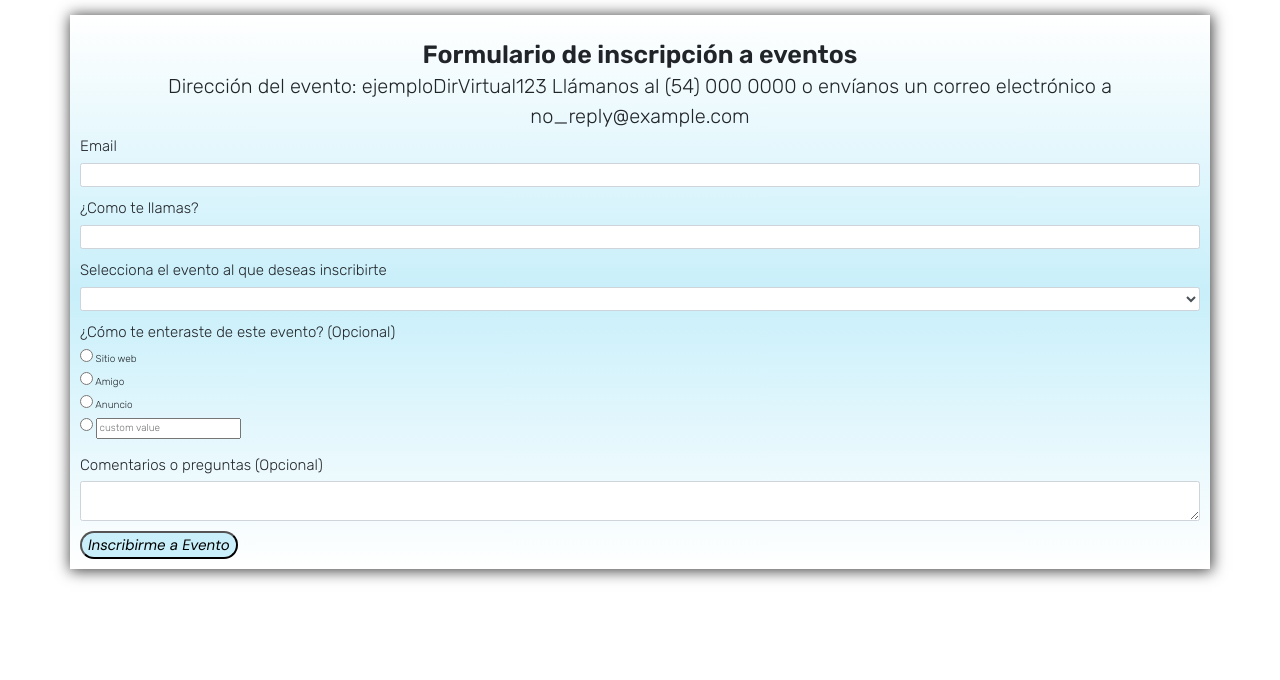
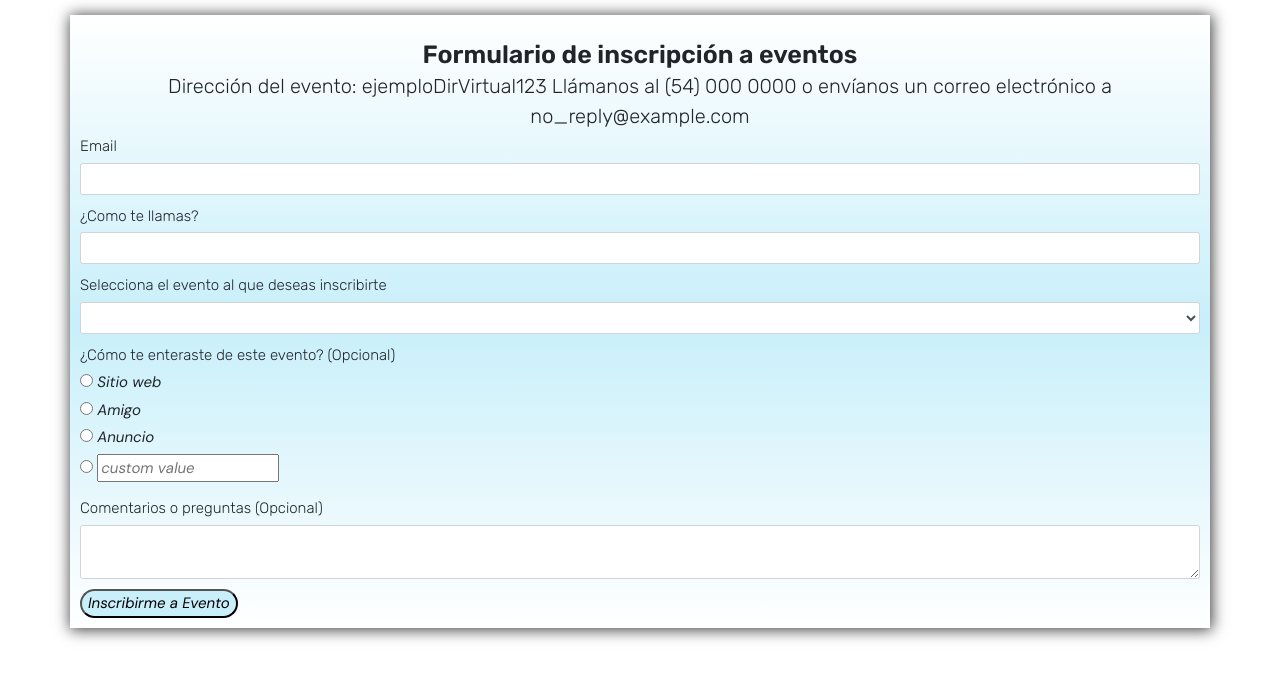
Before and after one commit to JLCareglio/prevencionenadicciones-unsl, a plain HTML site: page inscripciones.html in a window 1280 px wide. Drawn offline with nearby package versions, Linux system fonts and the light colour scheme; some packages are replaced by stand-ins of ours; no server answers; a script that the page names is missing.

Commit message:
cambios en letras

```diff
--- a/inscripciones.html
+++ b/inscripciones.html
@@ -34,7 +34,7 @@
       <fieldset>
         <legend for="">Email</legend>
         <div class="form-group">
-          <input id="emailAddress" type="email" name="emailAddress" class="form-control" required>
+          <input id="emailAddress" type="email" name="emailAddress" class="form-control otraletra" required>
         </div>
       </fieldset>
 
@@ -43,7 +43,7 @@
       <fieldset>
         <legend for="1939986332">¿Como te llamas?</legend>
         <div class="form-group">
-          <input id="7835639" type="text" name="entry.7835639" class="form-control" required>
+          <input id="7835639" type="text" name="entry.7835639" class="form-control otraletra" required>
         </div>
       </fieldset>
 
@@ -52,7 +52,7 @@
       <fieldset>
         <legend for="831586866">Selecciona el evento al que deseas inscribirte</legend>
         <div class="form-group">
-          <select id="831586866" name="entry.1134359719" class="form-control">
+          <select id="831586866" name="entry.1134359719" class="form-control otraletra">
           </select>
         </div>
       </fieldset>
@@ -63,25 +63,25 @@
         <legend for="615247920">¿Cómo te enteraste de este evento? (Opcional)</legend>
         <div class="form-group">
           <div class="radio">
-            <label>
+            <label class="otraletra">
               <input type="radio" name="entry.253668503" value="Sitio web">
               Sitio web
             </label>
           </div>
           <div class="radio">
-            <label>
+            <label class="otraletra">
               <input type="radio" name="entry.253668503" value="Amigo">
               Amigo
             </label>
           </div>
           <div class="radio">
-            <label>
+            <label class="otraletra">
               <input type="radio" name="entry.253668503" value="Anuncio">
               Anuncio
             </label>
           </div>
           <div class="radio">
-            <label>
+            <label class="otraletra">
               <input type="radio" name="entry.253668503" value="__other_option__">
               <input type="text" name="entry.253668503.other_option_response" placeholder="custom value">
             </label>
@@ -94,7 +94,7 @@
       <fieldset>
         <legend for="291690101">Comentarios o preguntas (Opcional)</legend>
         <div class="form-group">
-          <textarea id="710177639" name="entry.710177639" class="form-control"></textarea>
+          <textarea id="710177639" name="entry.710177639" class="form-control otraletra"></textarea>
         </div>
       </fieldset>
 
@@ -108,7 +108,7 @@
   -->
       <input type="hidden" name="pageHistory" value="0">
 
-      <input class="boton otraletra float-center" type="submit" value="Inscribirme a Evento">
+      <input class="boton otraletra float-center otraletra" type="submit" value="Inscribirme a Evento">
     </form>
   </div>
   <!-- Modal que se activa al enviar el formulario -->
```
